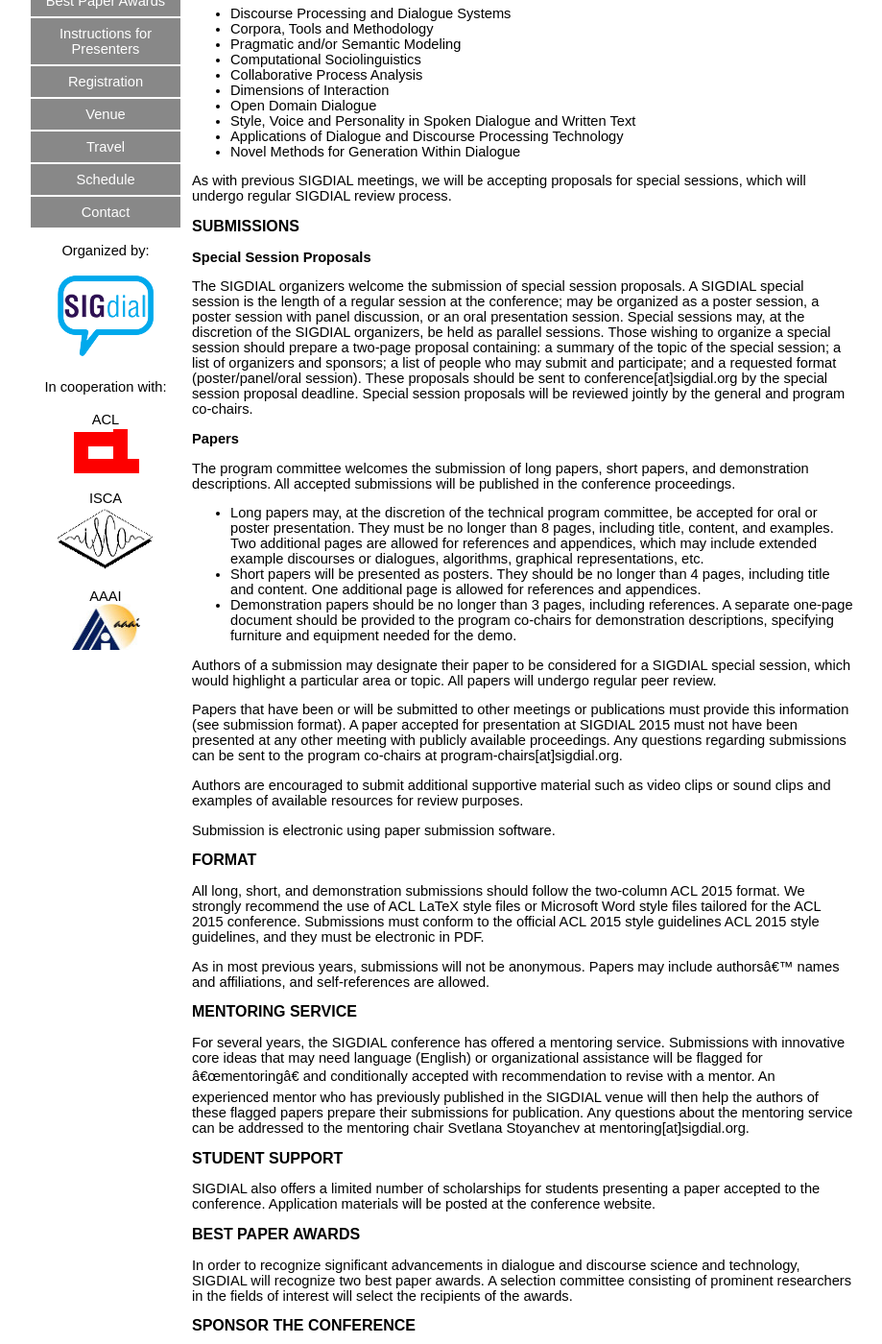
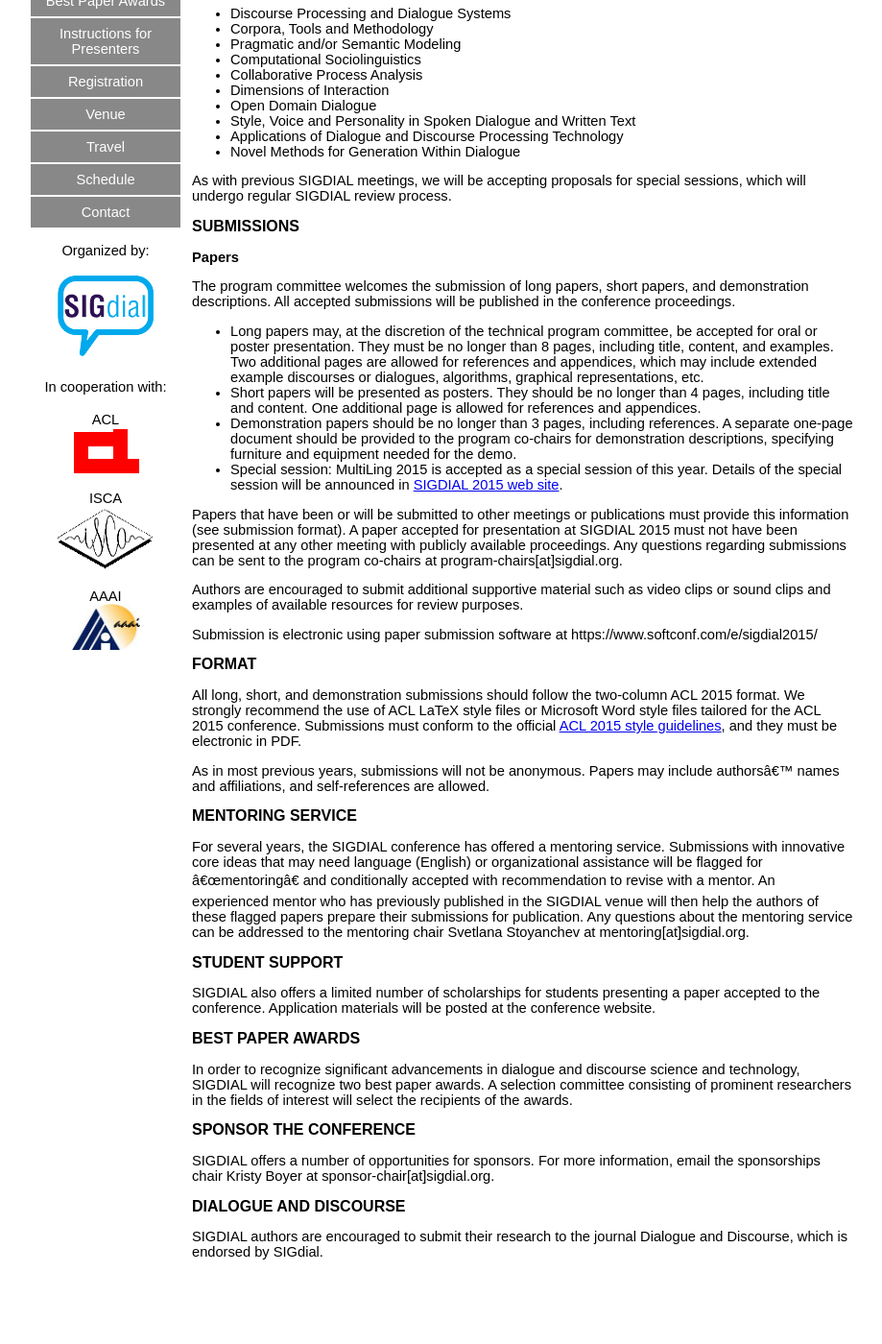
Before and after one commit to sigdial/sigdial2015, a Jekyll site: the page built from cfp.md, in a window 1280 px wide and 1400 px high, scrolled down 517 px. Shown: the whole window at 96% size, without its empty margins (180-1099 px from the left). Built offline with Jekyll 4.4.1, drawn with Linux system fonts in a browser that asks for light colours; after the commit the page ends 1844 px from its top, so only the background shows below that; some of the changed text lies outside the part shown.

Commit message:
updated CFP

```diff
--- a/cfp.md
+++ b/cfp.md
@@ -31,10 +31,6 @@
 
 ##SUBMISSIONS
 
-###Special Session Proposals
-
-The SIGDIAL organizers welcome the submission of special session proposals. A SIGDIAL special session is the length of a regular session at the conference; may be organized as a poster session, a poster session with panel discussion, or an oral presentation session. Special sessions may, at the discretion of the SIGDIAL organizers, be held as parallel sessions. Those wishing to organize a special session should prepare a two-page proposal containing: a summary of the topic of the special session; a list of organizers and sponsors; a list of people who may submit and participate; and a requested format (poster/panel/oral session). These proposals should be sent to conference[at]sigdial.org by the special session proposal deadline. Special session proposals will be reviewed jointly by the general and program co-chairs.
-
 ###Papers
 
 The program committee welcomes the submission of long papers, short papers, and demonstration descriptions. All accepted submissions will be published in the conference proceedings.
@@ -42,18 +38,23 @@
 * Long papers may, at the discretion of the technical program committee, be accepted for oral or poster presentation. They must be no longer than 8 pages, including title, content, and examples. Two additional pages are allowed for references and appendices, which may include extended example discourses or dialogues, algorithms, graphical representations, etc.
 * Short papers will be presented as posters. They should be no longer than 4 pages, including title and content. One additional page is allowed for references and appendices.
 * Demonstration papers should be no longer than 3 pages, including references. A separate one-page document should be provided to the program co-chairs for demonstration descriptions, specifying furniture and equipment needed for the demo.
-
-Authors of a submission may designate their paper to be considered for a SIGDIAL special session, which would highlight a particular area or topic. All papers will undergo regular peer review.
+- Special session: MultiLing 2015 is accepted as a special session of this year.
+Details of the special session will be announced in
+[SIGDIAL 2015 web site](http://www.sigdial.org/workshops/conference16/sessions.html).
 
 Papers that have been or will be submitted to other meetings or publications must provide this information (see submission format). A paper accepted for presentation at SIGDIAL 2015 must not have been presented at any other meeting with publicly available proceedings. Any questions regarding submissions can be sent to the program co-chairs at program-chairs[at]sigdial.org.
 
 Authors are encouraged to submit additional supportive material such as video clips or sound clips and examples of available resources for review purposes.
 
-Submission is electronic using paper submission software.
+Submission is electronic using paper submission software at
+ https://www.softconf.com/e/sigdial2015/
 
 ##FORMAT
 
-All long, short, and demonstration submissions should follow the two-column ACL 2015 format. We strongly recommend the use of ACL LaTeX style files or Microsoft Word style files tailored for the ACL 2015 conference. Submissions must conform to the official ACL 2015 style guidelines ACL 2015 style guidelines, and they must be electronic in PDF.
+All long, short, and demonstration submissions should follow the two-column ACL
+2015 format. We strongly recommend the use of ACL LaTeX style files or Microsoft
+Word style files tailored for the ACL 2015 conference. Submissions must conform
+to the official [ACL 2015 style guidelines](http://acl2015.org/call_for_papers.html), and they must be electronic in PDF.
 
 As in most previous years, submissions will not be anonymous. Papers may include authors' names and affiliations, and self-references are allowed.
 
```
Also changed, not shown: other parts of cfp.md (+1 -1 lines), sessions.md (+2 -0 lines), speakers.md (+2 -0 lines).
